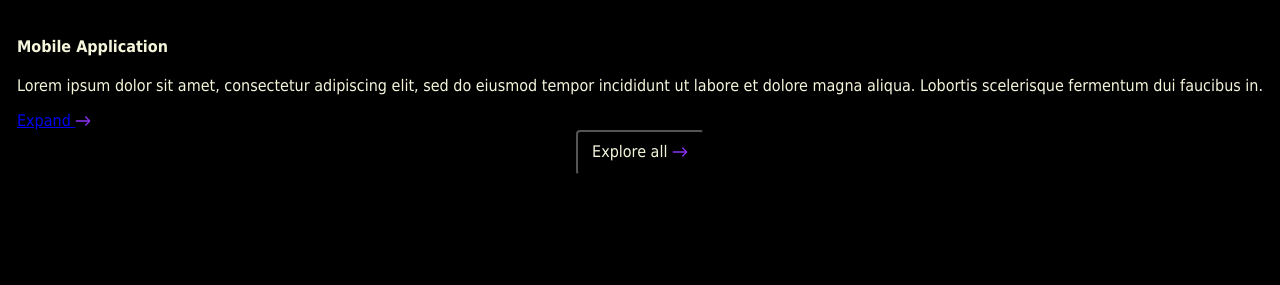
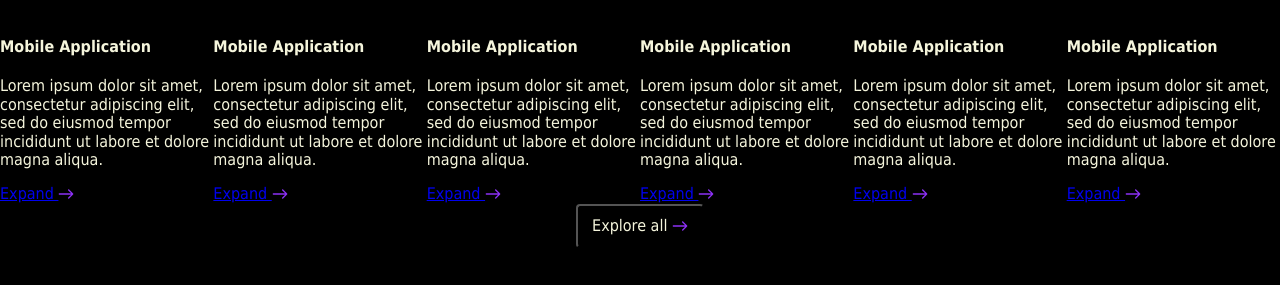
Before and after one commit to dimitryos/otus_git_lesson, a plain HTML site: page index.html in a window 1280 px wide. Shown: the part 51-336 px from the top of the page. Drawn offline with Linux system fonts and the light colour scheme.

Commit message:
Добавлены болванки остальных пяти блоков .tile

```diff
--- a/index.html
+++ b/index.html
@@ -22,10 +22,54 @@
             <p>
                 Lorem ipsum dolor sit amet, consectetur adipiscing elit, sed do eiusmod tempor incididunt ut labore et
                 dolore magna aliqua.
-                Lobortis scelerisque fermentum dui faucibus in.
             </p>
 
             <a href="#" class="expand" id="expand_1">Expand <img src="images/arrow_r.svg" alt="Развёрнутое описание"></a>
+        </div>
+        <div class="tile">
+            <h4>Mobile Application</h4>
+            <p>
+                Lorem ipsum dolor sit amet, consectetur adipiscing elit, sed do eiusmod tempor incididunt ut labore et
+                dolore magna aliqua.
+            </p>
+
+            <a href="#" class="expand" id="expand_2">Expand <img src="images/arrow_r.svg" alt="Развёрнутое описание"></a>
+        </div>
+        <div class="tile">
+            <h4>Mobile Application</h4>
+            <p>
+                Lorem ipsum dolor sit amet, consectetur adipiscing elit, sed do eiusmod tempor incididunt ut labore et
+                dolore magna aliqua.
+            </p>
+
+            <a href="#" class="expand" id="expand_3">Expand <img src="images/arrow_r.svg" alt="Развёрнутое описание"></a>
+        </div>
+        <div class="tile">
+            <h4>Mobile Application</h4>
+            <p>
+                Lorem ipsum dolor sit amet, consectetur adipiscing elit, sed do eiusmod tempor incididunt ut labore et
+                dolore magna aliqua.
+            </p>
+
+            <a href="#" class="expand" id="expand_4">Expand <img src="images/arrow_r.svg" alt="Развёрнутое описание"></a>
+        </div>
+        <div class="tile">
+            <h4>Mobile Application</h4>
+            <p>
+                Lorem ipsum dolor sit amet, consectetur adipiscing elit, sed do eiusmod tempor incididunt ut labore et
+                dolore magna aliqua.
+            </p>
+
+            <a href="#" class="expand" id="expand_5">Expand <img src="images/arrow_r.svg" alt="Развёрнутое описание"></a>
+        </div>
+        <div class="tile">
+            <h4>Mobile Application</h4>
+            <p>
+                Lorem ipsum dolor sit amet, consectetur adipiscing elit, sed do eiusmod tempor incididunt ut labore et
+                dolore magna aliqua.
+            </p>
+
+            <a href="#" class="expand" id="expand_6">Expand <img src="images/arrow_r.svg" alt="Развёрнутое описание"></a>
         </div>
     </main>
 
```
